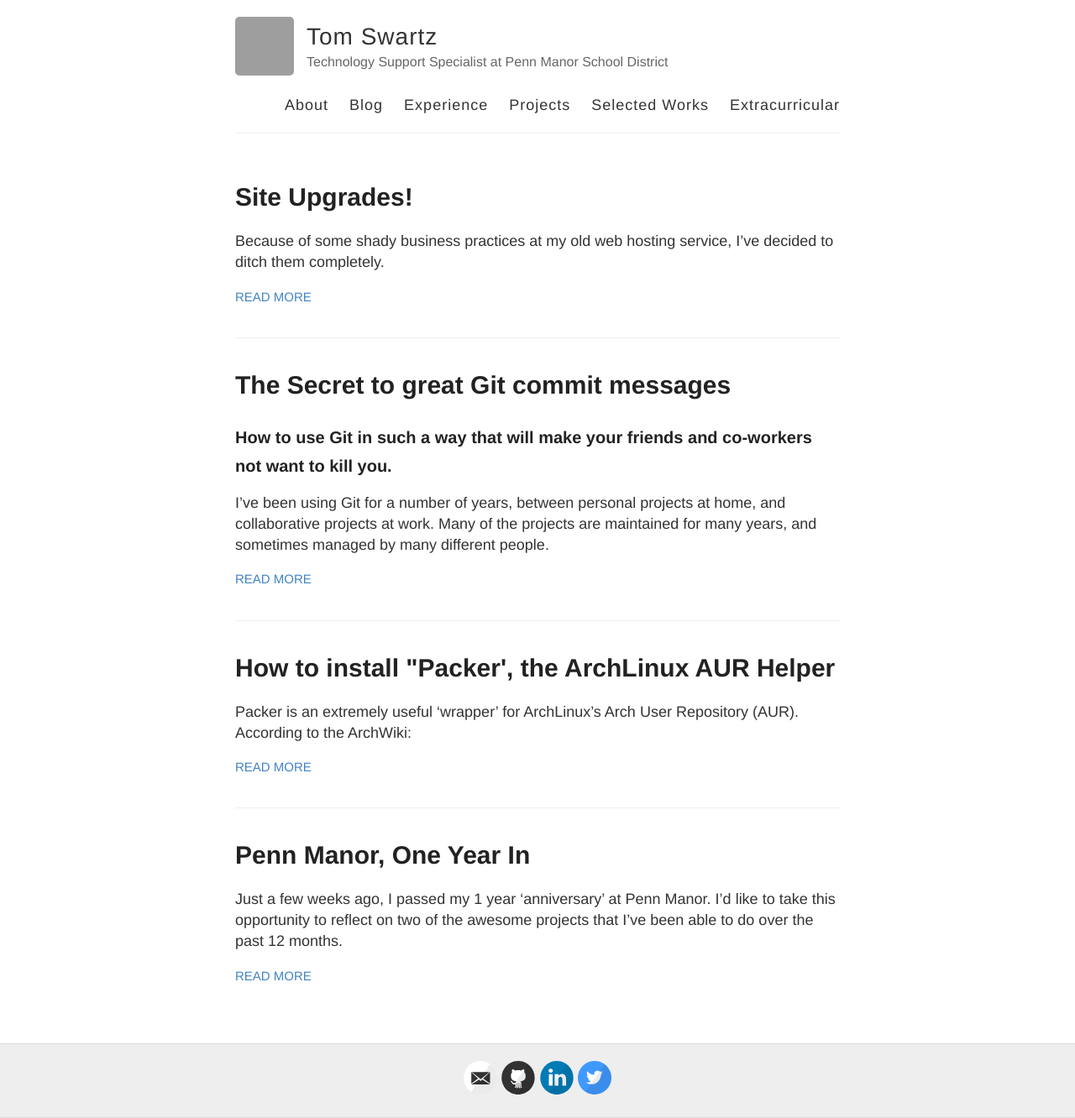
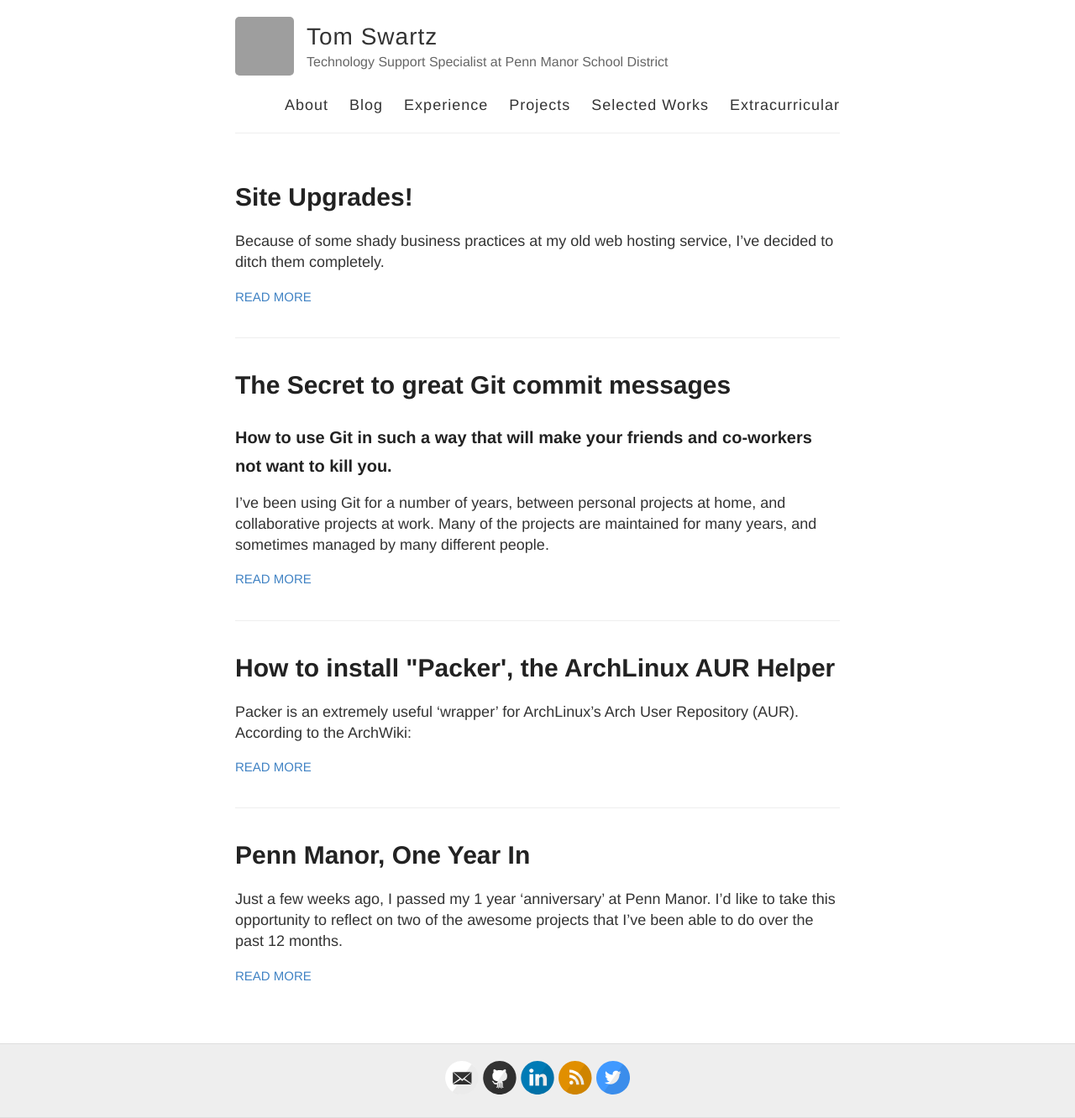
Before and after one commit to tomswartz07/tomswartz07.github.io, a Jekyll site: the page built from index.html, in a window 1280 px wide. Shown: the whole page at 84% size. Built offline with Jekyll 4.4.1, drawn with Linux system fonts in a browser that asks for light colours; Markdown is read by kramdown in place of the engine named in the settings; grey boxes are pictures that could not be loaded.

Commit message:
Enable RSS feeds
RSS feeds are go!

```diff
--- a/_config.yml
+++ b/_config.yml
@@ -28,7 +28,7 @@ footer-links:
   flickr:
   dribbble:
   pinterest:
-  rss: # just type anything here for a working RSS icon, make sure you set the "url" above!
+  rss: yes # just type anything here for a working RSS icon, make sure you set the "url" above!
   stackoverflow: # your stackoverflow profile, e.g. "users/50476/bart-kiers"
   youtube: # channel/<your_long_string> or user/<user-name>
 
```
